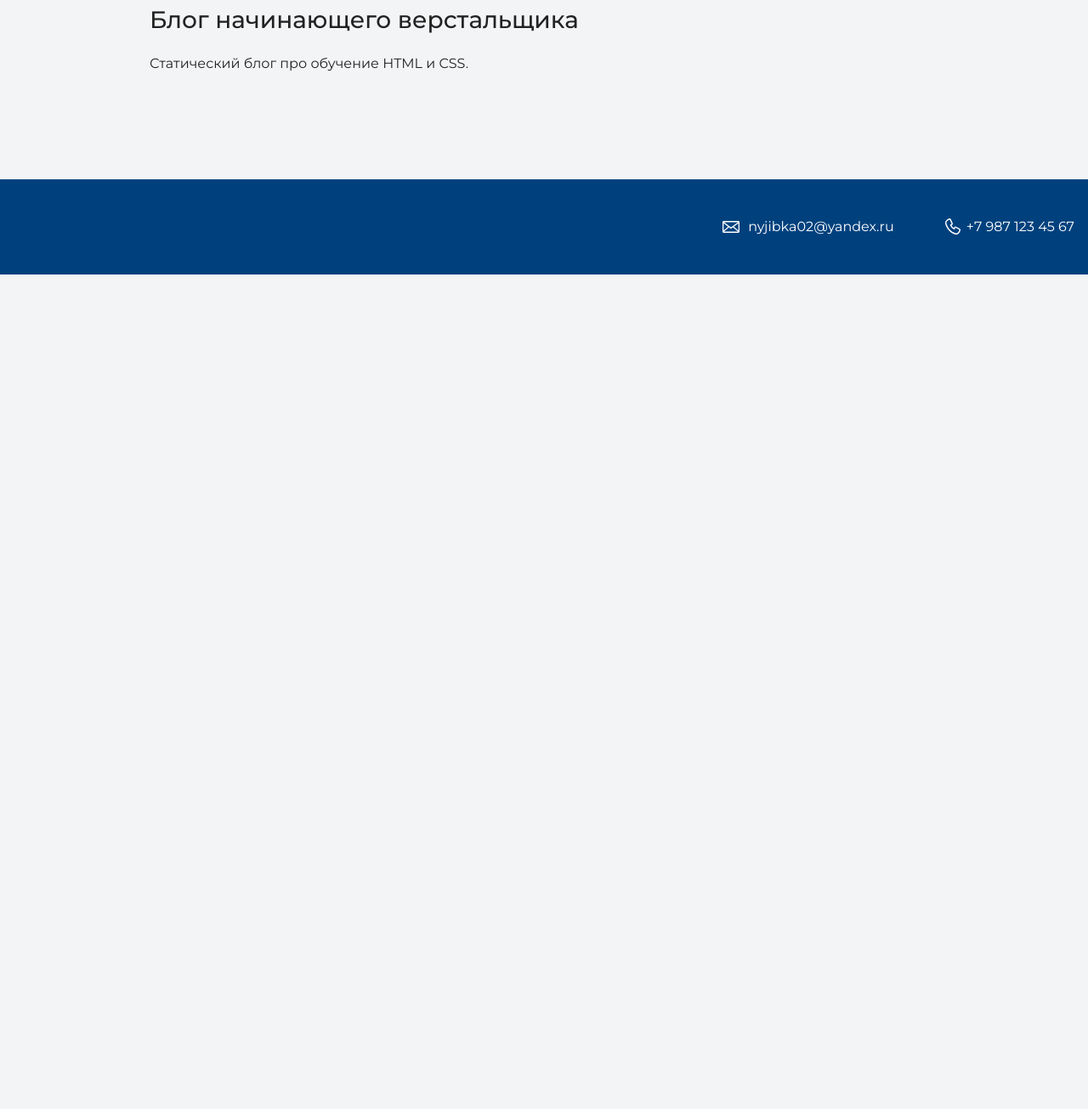
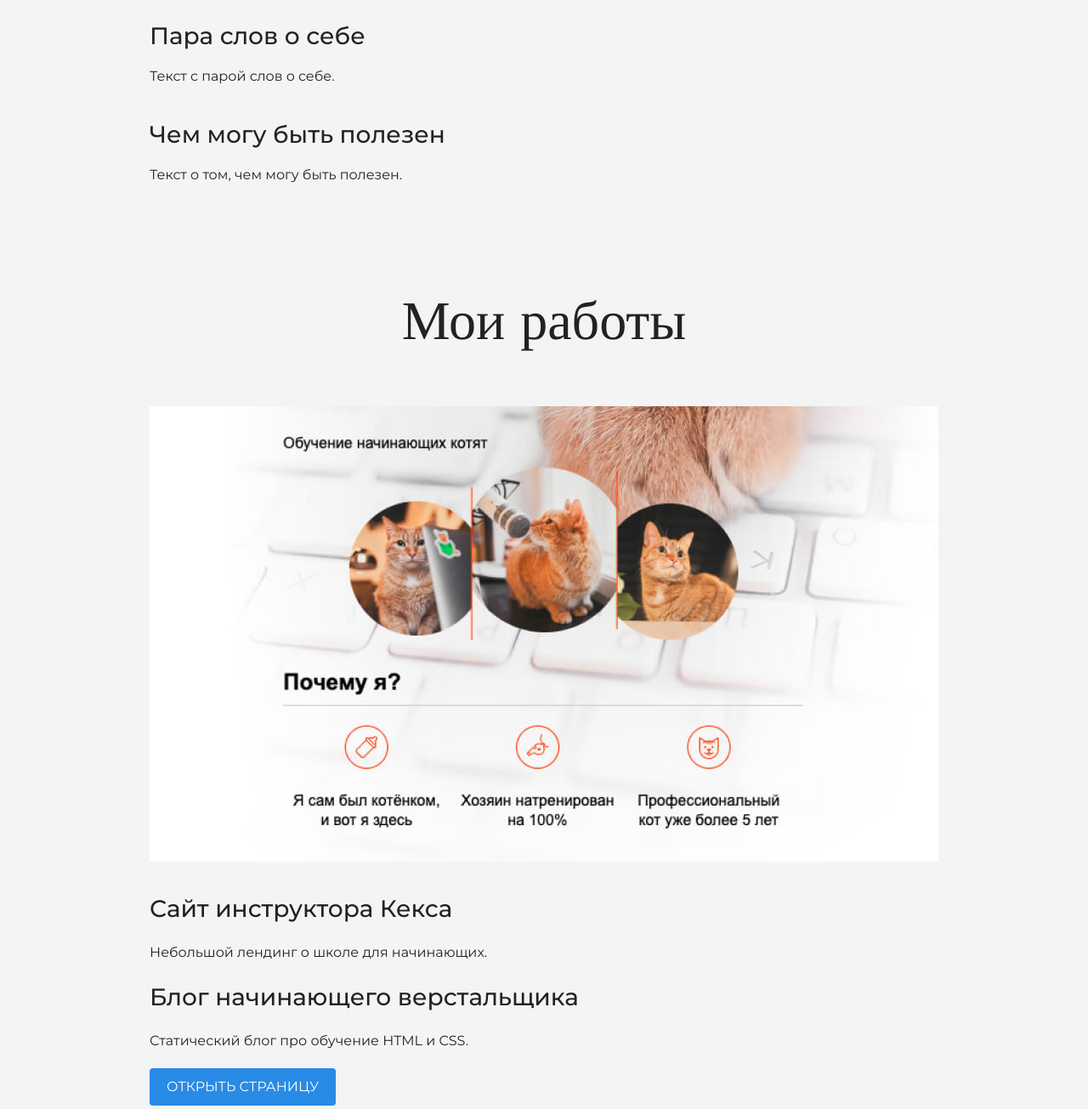
Before and after one commit to nyjibka02/my-site01, a plain HTML site: page index.html in a window 1280 px wide. Shown: the part 1729-3034 px from the top of the page at 85% size. Before the commit the page ends 2052 px from the top, so only its background shows below. Drawn offline with nearby package versions, Linux system fonts and the light colour scheme.

Commit message:
Добавлены картинки в блоки

```diff
--- a/index.html
+++ b/index.html
@@ -25,6 +25,9 @@
     <section class="intro">
 	 <div class="container">
       <h2 class="subheading">Давайте познакомимся</h2>
+        <figure class="user-image">
+            <img src="files/user.jpg" width="928" height="536" alt="Фотография Неопознанного Енота">
+        </figure>
       <h3>Пара слов о себе</h3>
       <p>Текст с парой слов о себе.</p>
       <h3>Чем могу быть полезен</h3>
@@ -35,12 +38,15 @@
     <section class="portfolio">
 	 <div class="container">
       <h2 class="subheading">Мои работы</h2>
-
+        <figure class="project-image">
+            <img src="files/project.jpg" width="928" height="536" alt="Cайт инструктора Кекса">
+        </figure>
       <h3>Сайт инструктора Кекса</h3>
       <p>Небольшой лендинг о школе для начинающих.</p>
 
       <h3>Блог начинающего верстальщика</h3>
       <p>Статический блог про обучение HTML и CSS.</p>
+      <a class="button" href="source/project/index.html">Открыть страницу</a>
      </div>
 	</section>
 
```
